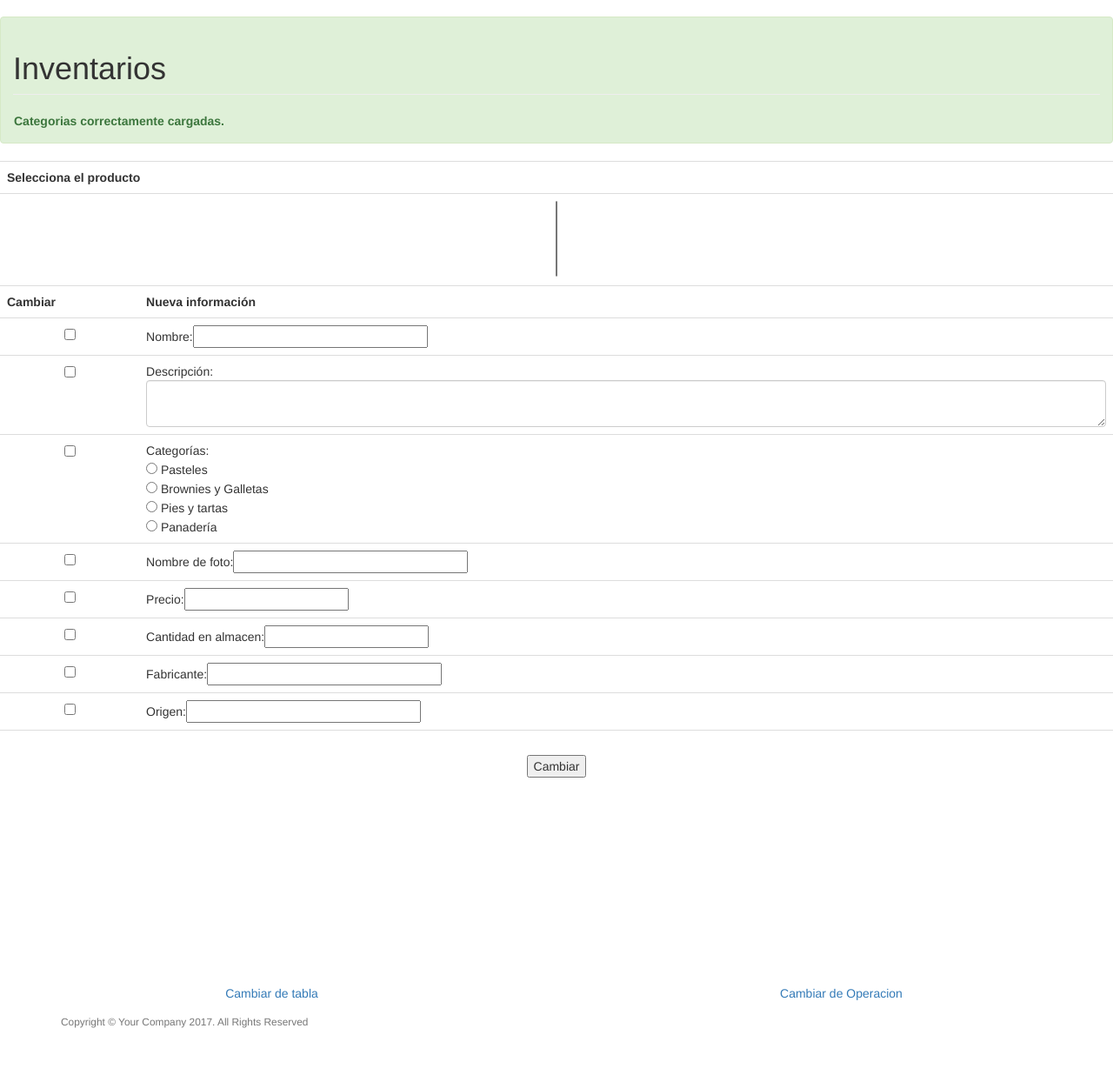
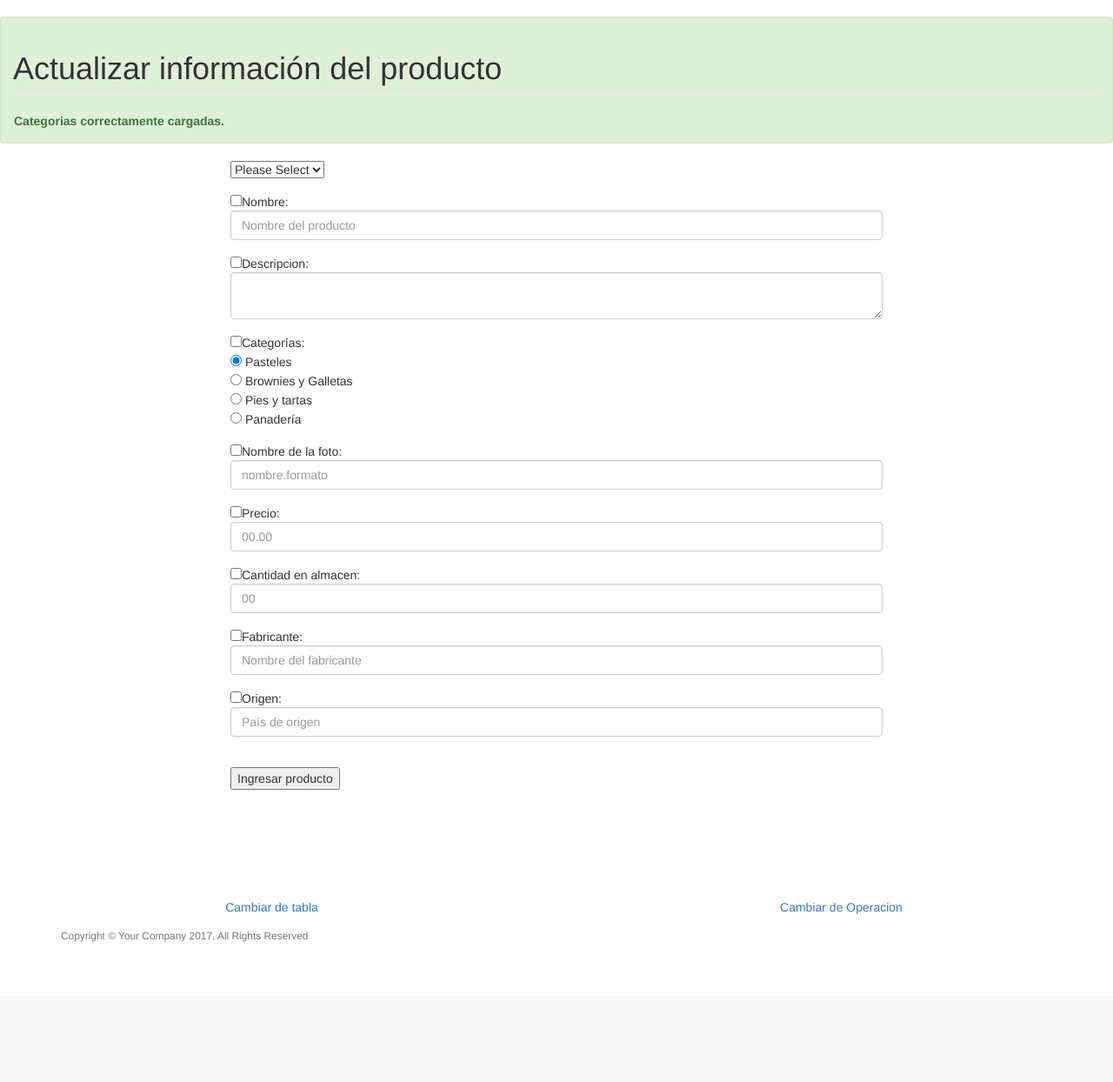
Before and after one commit to pozosana/finalppi, a PHP site: page /cam_prod.php in a window 1280 px wide. Shown: the part 51-1295 px from the top of the page at 87% size. After the commit the page ends 1134 px from the top, so only its background shows below. Run offline with PHP 8.4, Linux system fonts and the light colour scheme; data that the repository does not hold is empty.

Commit message:
novena Entrega

```diff
--- a/cam_prod.php
+++ b/cam_prod.php
@@ -31,7 +31,7 @@
   </nav>
 
   <div class="col-lg-12">
-    <h1 class="page-header">Inventarios</h1>
+    <h1 class="page-header">Actualizar información del producto</h1>
   </div>
 
   <?PHP
@@ -40,98 +40,158 @@
     echo "Failed to connect to MySQL: " . mysqli_connect_error();
   }
 
-  $sql_cat="SELECT * FROM categorias;";
-  $sql_pro="SELECT * FROM productos;";
-  $categorias=mysqli_query($con,$sql_cat);
+  $sql_pro="SELECT id, Nombre FROM productos;";
   $productos=mysqli_query($con,$sql_pro);
-  if (!mysqli_query($con,$sql_cat) || !mysqli_query($con,$sql_pro)) {
+  if (!mysqli_query($con,$sql_pro)) {
     die('Error: ' . mysqli_error($con));
   }else{
     echo '<div class="alert alert-success">';
     echo '<strong>Categorias correctamente cargadas.</strong>';
     echo '</div>';
   }
-  $catR=mysqli_num_rows($categorias);
-  $catC=mysqli_num_fields($categorias);
-  $proR=mysqli_num_rows($productos);
-  $proC=mysqli_num_fields($productos);
   ?>
 
+  <div class="container">
+    <div class="row">
+      <div class="col-lg-8 col-lg-offset-2">
         <form action="" method="post" name="sentMessage" id="contactForm" onsubmit="return validateForm()">
-    <table class="table" width="80%">
-      <tr>
-        <th colspan="2">Selecciona el producto</th>
-      </tr>
-      <tr><td colspan="2"><div align="center">
-        <select name="id" size="5">
-          <?PHP
-          while($row = mysqli_fetch_assoc($productos)) {
-              $option .= '<option value = "'.$row['id'].'">'.$row['nombre'].'</option>';
+          <div class="row control-group">
+            <div class="form-group col-xs-12 floating-label-form-group controlss">
+              <select name="idProd">
+                <option value="0">Please Select</option>
+                <?php
+                while($row = mysqli_fetch_array($productos)) {
+                  echo "<option value=" . $row['id'] . ">" . $row['Nombre'] . "</option>";
                 }
                 ?>
-        </select></div></td></tr>
-        <tr>
-          <th>Cambiar</th>
-          <th>Nueva información</th>
-        </tr>
-        <tr>
-          <td align="center"><input name="op[]" type="checkbox" value="nombre"/></td>
-          <td>Nombre:<input name="nombre_text" size="30" type="text"/></td>
-        </tr>
-        <tr>
-          <td align="center"><input name="op[]" value="descripcion" type="checkbox"/></td>
-          <td>Descripción:<textarea form="contactForm" class="form-control" name="descripcion" id="descripcion" cols="55" wrap="soft"></textarea></td>
-        </tr>
-        <tr>
-          <td align="center"><input name="op[]" value="tnum" type="checkbox"/></td>
-          <td align="left">Categorías:<br>
-            <input type="radio" name="idC" value="6"> Pasteles<br>
+              </select>
+            </div>
+          </div>
+          <div class="row control-group">
+            <div class="form-group col-xs-12 floating-label-form-group controlss">
+              <input name="op[]" type="checkbox" value="nombre"/>Nombre:
+              <input type="text" class="form-control" placeholder="Nombre del producto" name="tnombre">
+            </div>
+          </div>
+          <div class="row control-group">
+            <div class="form-group col-xs-12 floating-label-form-group controls">
+              <input name="op[]" type="checkbox" value="descripcion"/>Descripcion:
+              <textarea form="contactForm" class="form-control" name="tdescripcion" cols="55" wrap="soft"></textarea>
+            </div>
+          </div>
+          <div class="row control-group">
+            <div class="form-group col-xs-12 floating-label-form-group controls">
+              <input name="op[]" type="checkbox" value="categoria"/>Categorías:<br>
+              <input type="radio" name="idC" value="6" checked> Pasteles<br>
               <input type="radio" name="idC" value="7"> Brownies y Galletas<br>
               <input type="radio" name="idC" value="8"> Pies y tartas<br>
               <input type="radio" name="idC" value="9"> Panadería<br>
-          </td>
-        </tr>
-        <tr>
-          <td align="center"><input name="op[]" type="checkbox" value="nombre"/></td>
-          <td>Nombre de foto:<input name="nombre_text" size="30" type="text"/></td>
-        </tr>
-        <tr>
-          <td align="center"><input name="op[]" type="checkbox" value="precio"/></td>
-          <td>Precio:<input name="nombre_text" size="30" type="number"/></td>
-        </tr>
-        <tr>
-          <td align="center"><input name="op[]" type="checkbox" value="cantidad"/></td>
-          <td>Cantidad en almacen:<input name="nombre_text" size="30" type="number" step="0.01"/></td>
-        </tr>
-        <tr>
-          <td align="center"><input name="op[]" type="checkbox" value="fabricante"/></td>
-          <td>Fabricante:<input name="nombre_text" size="30" type="text"/></td>
-        </tr>
-        <tr>
-          <td align="center"><input name="op[]" type="checkbox" value="origen"/></td>
-          <td>Origen:<input name="nombre_text" size="30" type="text"/></td>
-        </tr>
-        <tr>
-          <td colspan="2" align="center">
-            <br><input name="cambiar" type="submit" value="Cambiar">
-          </td>
-        </tr>
-      </table>
+            </div>
+          </div>
+          <div class="row control-group">
+            <div class="form-group col-xs-12 floating-label-form-group controls">
+              <input name="op[]" type="checkbox" value="foto"/>Nombre de la foto:
+              <input type="text" class="form-control" placeholder="nombre.formato" name="tfoto">
+            </div>
+          </div>
+          <div class="row control-group">
+            <div class="form-group col-xs-12 floating-label-form-group controls">
+              <input name="op[]" type="checkbox" value="precio"/>Precio:
+              <input type="number" step="0.01" class="form-control" placeholder="00.00" name="tprecio">
+            </div>
+          </div>
+          <div class="row control-group">
+            <div class="form-group col-xs-12 floating-label-form-group controls">
+              <input name="op[]" type="checkbox" value="cantidad"/>Cantidad en almacen:
+              <input type="number" class="form-control" placeholder="00" name="tcantidad">
+            </div>
+          </div>
 
+          <div class="row control-group">
+            <div class="form-group col-xs-12 floating-label-form-group controls">
+              <input name="op[]" type="checkbox" value="fabricante"/>Fabricante:
+              <input type="text" class="form-control" placeholder="Nombre del fabricante" name="tfabricante">
+            </div>
+          </div>
+          <div class="row control-group">
+            <div class="form-group col-xs-12 floating-label-form-group controls">
+              <input name="op[]" type="checkbox" value="nombre"/>Origen:
+              <input type="text" class="form-control" placeholder="País de origen" name="torigen">
+            </div>
+          </div>
+          <br>
+          <div id="success"></div>
+          <div class="row">
+            <div class="form-group col-xs-12">
+              <input type="submit" name="submit" value="Ingresar producto">
+            </div>
+          </div>
+        </form>
+      </div>
+    </div>
+  </div>
 
+  <?php
+  if(isset($_POST['submit'])){
+    $con=mysqli_connect("localhost","ana","ana","final");
+    // Check connection
+    if (mysqli_connect_errno()) {
+      echo "Failed to connect to MySQL: " . mysqli_connect_error();
+    }
+    // escape variables for security
+    $idP = $_POST['idProd'];
+    $nombre = trim($_POST['tnombre']);
+    $descripcion = $_POST['tdescripcion'];
+    $idCat = $_POST['idC'];
+    $foto = trim($_POST['tfoto']);
+    $precio = $_POST['tprecio'];
+    $cantidad = trim($_POST['tcantidad']);
+    $fabricante = trim($_POST['tfabricante']);
+    $origen = trim($_POST['torigen']);
+    $chk = $_POST["op"];
 
-
-      <br><br>
-      <TABLE width="100%">
-        <tr><td><div align="center"><br><br><br>
-        </div></td></tr>
-      </TABLE>
+    foreach ($chk as $opcion) {
+      switch ($opcion) {
+        case "nombre":
+        $a_actualizar="UPDATE productos SET Nombre='$nombre' WHERE id=$idP;";
+        $b_actualizar=mysqli_query($con, $a_actualizar);
+        break;
+        case "descripcion":
+        $a_actualizar="UPDATE productos SET Descripcion='$descripcion' WHERE id=$idP;";
+        $b_actualizar=mysqli_query($con, $a_actualizar);
+        break;
+        case "categoria":
+        $a_actualizar="UPDATE productos SET idCategorias='$idCat' WHERE id=$idP;";
+        $b_actualizar=mysqli_query($con, $a_actualizar);
+        break;
+        case "foto":
+        $a_actualizar="UPDATE productos SET Foto='$foto' WHERE id=$idP;";
+        $b_actualizar=mysqli_query($con, $a_actualizar);
+        break;
+        case "precio":
+        $a_actualizar="UPDATE productos SET Precio='$precio' WHERE id=$idP;";
+        $b_actualizar=mysqli_query($con, $a_actualizar);
+        break;
+        case "cantidad":
+        $a_actualizar="UPDATE productos SET Cantidad_en_almacen='$cantidad' WHERE id=$idP;";
+        $b_actualizar=mysqli_query($con, $a_actualizar);
+        break;
+        case "fabricante":
+        $a_actualizar="UPDATE productos SET Fabricante='$fabricante' WHERE id=$idP;";
+        $b_actualizar=mysqli_query($con, $a_actualizar);
+        break;
+        case "origen":
+        $a_actualizar="UPDATE productos SET Origen='$origen' WHERE id=$idP;";
+        $b_actualizar=mysqli_query($con, $a_actualizar);
+        break;
+      }
+    }
+  }
+  ?>
 
 </body>
 <!-- Footer -->
 <footer>
-
-
   <div class="row"><br><br><br>
     <div align="center" class="form-group col-xs-6">
       <a href="bases.php" class="button">Cambiar de tabla</a>
--- a/con_prod.php
+++ b/con_prod.php
@@ -43,7 +43,7 @@
     $sql="SELECT p.id, p.Nombre, Descripcion, c.nombre, Precio, Cantidad_en_almacen, Fabricante, Origen
     FROM productos p, categorias c
     WHERE p.idCategorias=c.id
-    ORDER BY Cantidad_en_almacen DESC;";
+    ORDER BY p.id ASC;";
 
     if (!mysqli_query($con,$sql)) {
       die('Error: ' . mysqli_error($con));
```
Also changed, not shown: cambio.php (deleted, +0 -56 lines), form_cam.php (deleted, +0 -114 lines), prueba.php (deleted, +0 -175 lines), ventasDB.php (+8 -18 lines), pruebas.php (deleted). Lines whose indentation alone changed are shown as unchanged.
